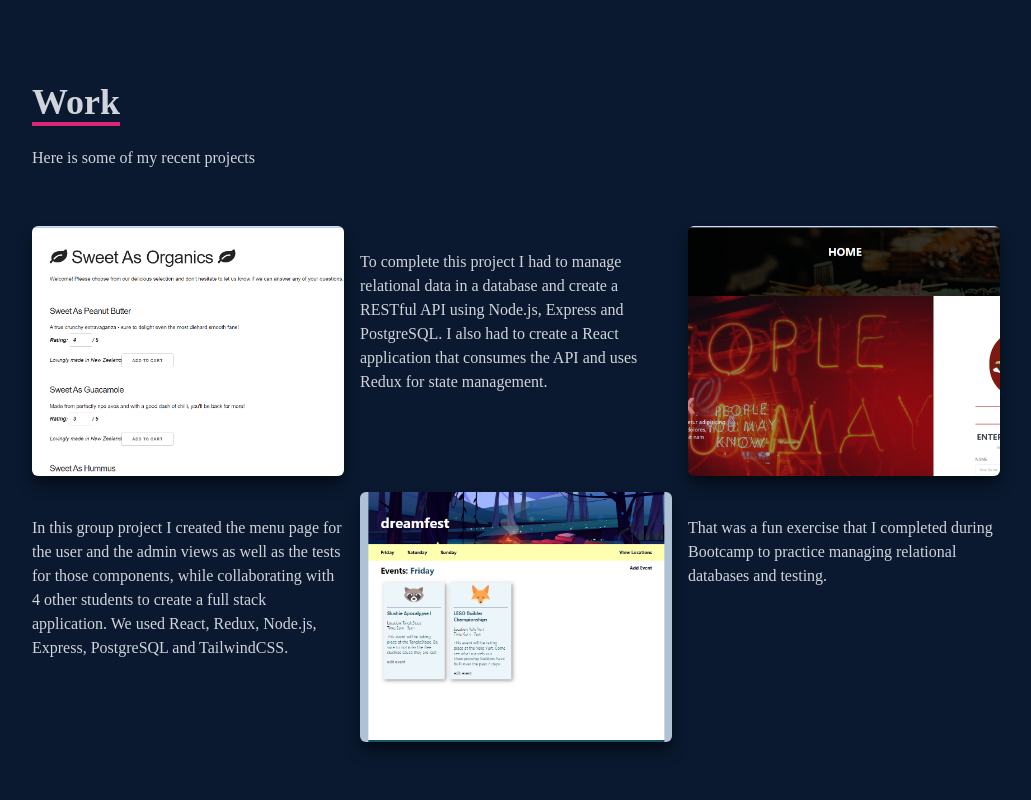
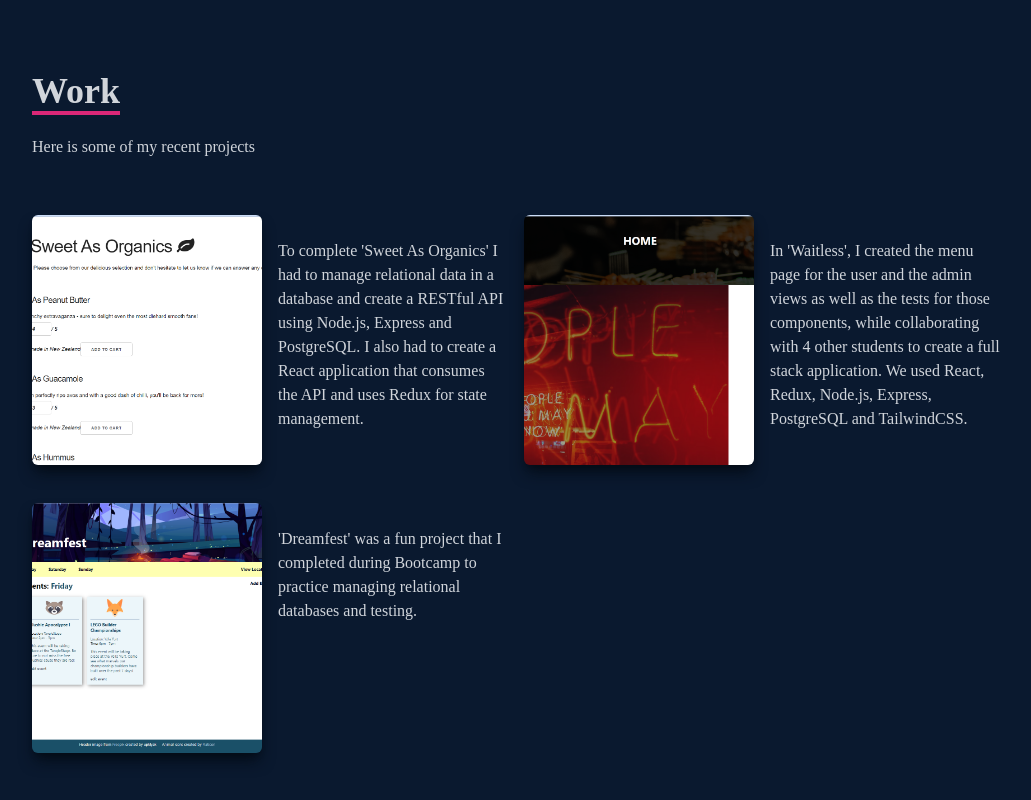
Before and after one commit to caroline-stadnicki/Portfolio-react-app, a React (Create React App) app: page / in a window 1280 px wide. Shown: the part 2388-3188 px from the top of the page, without its empty margins (124-1155 px from the left). Built offline with nearby package versions, Linux system fonts and the light colour scheme.

Commit message:
Update projects description

```diff
--- a/src/components/Work.jsx
+++ b/src/components/Work.jsx
@@ -19,7 +19,7 @@ const Work = () => {
         </div>
 
 {/* container for projects */}
-<div className="grid sm:grid-cols-2 md:grid-cols-3 gap-4">
+<div className="grid sm:grid-cols-2 md:grid-cols-4 gap-4">
 
           {/* Grid Item */}
           {project.map((item, index) => {
--- a/src/data/data.js
+++ b/src/data/data.js
@@ -9,7 +9,7 @@ export const data=[
         image: SweetAsOrganics,
         github:"https://github.com/harakeke-2023/sweet-as-organics-api-rtk/tree/caroline",
         live:"",
-        description: "To complete this project I had to manage relational data in a database and create a RESTful API using Node.js, Express and PostgreSQL. I also had to create a React application that consumes the API and uses Redux for state management.",
+        description: "To complete 'Sweet As Organics' I had to manage relational data in a database and create a RESTful API using Node.js, Express and PostgreSQL. I also had to create a React application that consumes the API and uses Redux for state management.",
     },
     {
         id:2,
@@ -17,7 +17,7 @@ export const data=[
         image:Waitless,
         github:"https://github.com/harakeke-2023/Waitless",
         live:"",
-        description:"In this group project I created the menu page for the user and the admin views as well as the tests for those components, while collaborating with 4 other students to create a full stack application. We used React, Redux, Node.js, Express, PostgreSQL and TailwindCSS."
+        description:"In 'Waitless', I created the menu page for the user and the admin views as well as the tests for those components, while collaborating with 4 other students to create a full stack application. We used React, Redux, Node.js, Express, PostgreSQL and TailwindCSS."
     },
     {
         id:3,
@@ -25,7 +25,7 @@ export const data=[
         image:Dreamfest,
         github:"https://github.com/harakeke-2023/dreamfest/tree/caroline",
         live:"",
-        description:"That was a fun exercise that I completed during Bootcamp to practice managing relational databases and testing.",
+        description:"'Dreamfest' was a fun project that I completed during Bootcamp to practice managing relational databases and testing.",
     },
     // {
     //     id:4,
```
